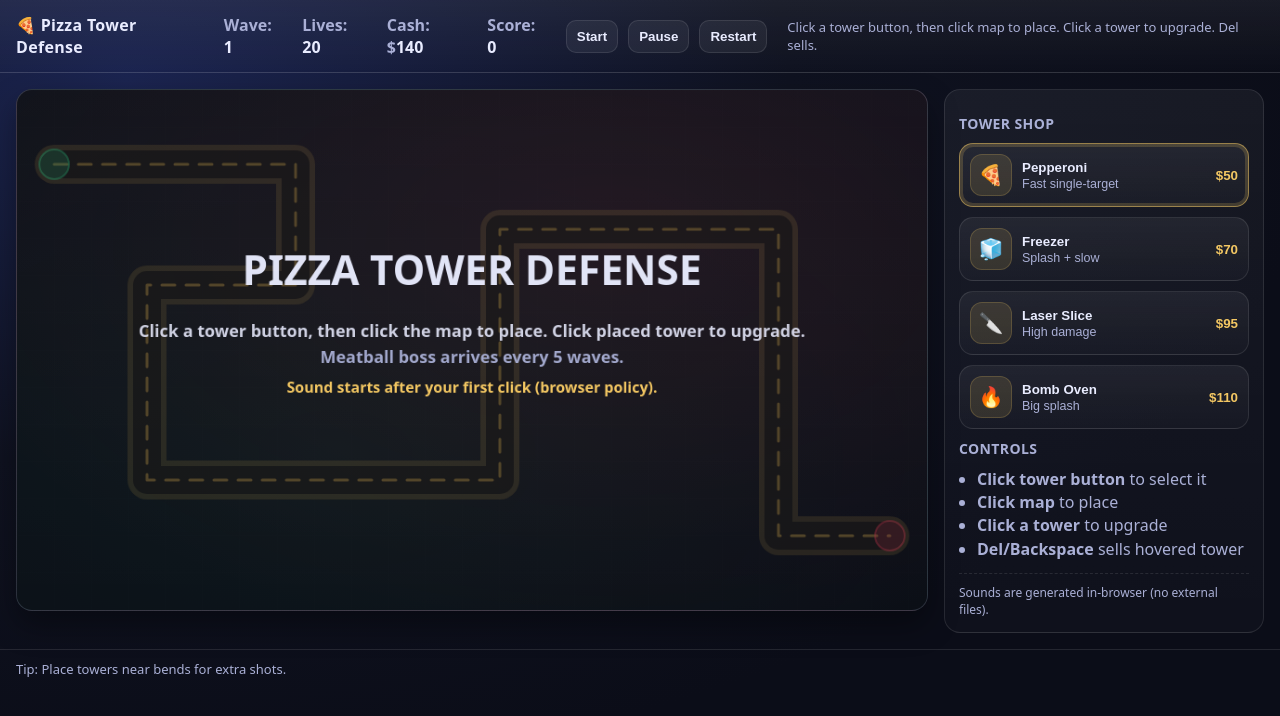
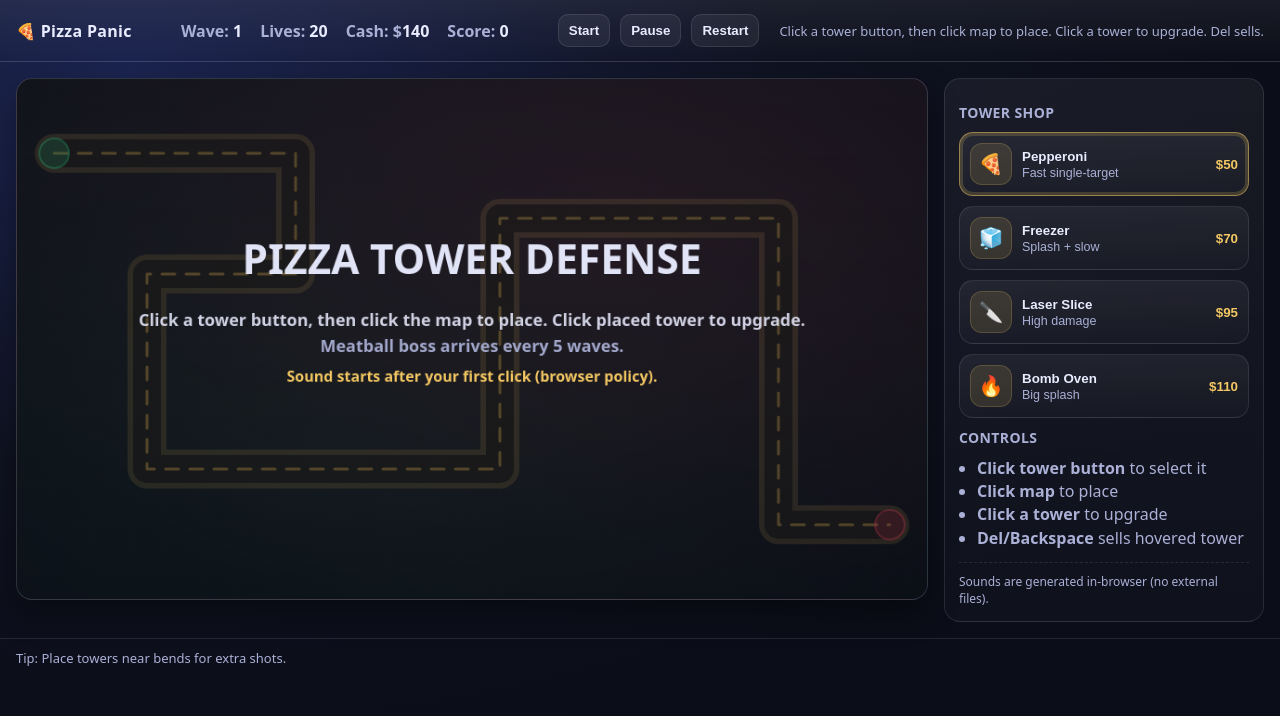
Before and after one commit to r2ftzu1ha2vy-glitch/Pizza-Panic, a plain HTML site: page index.html in a window 1280 px wide. Drawn offline with Linux system fonts and the light colour scheme.

Commit message:
Update index.html

```diff
--- a/index.html
+++ b/index.html
@@ -3,12 +3,12 @@
 <head>
   <meta charset="utf-8" />
   <meta name="viewport" content="width=device-width,initial-scale=1" />
-  <title>Pizza Tower Defense</title>
+  <title>Pizza Panic</title>
   <link rel="stylesheet" href="style.css" />
 </head>
 <body>
   <header class="topbar">
-    <div class="brand">🍕 Pizza Tower Defense</div>
+    <div class="brand">🍕 Pizza Panic</div>
 
     <div class="hud">
       <div>Wave: <span id="wave">1</span></div>
@@ -87,4 +87,5 @@
 
   <script src="game.js"></script>
 </body>
+
 </html>
```
